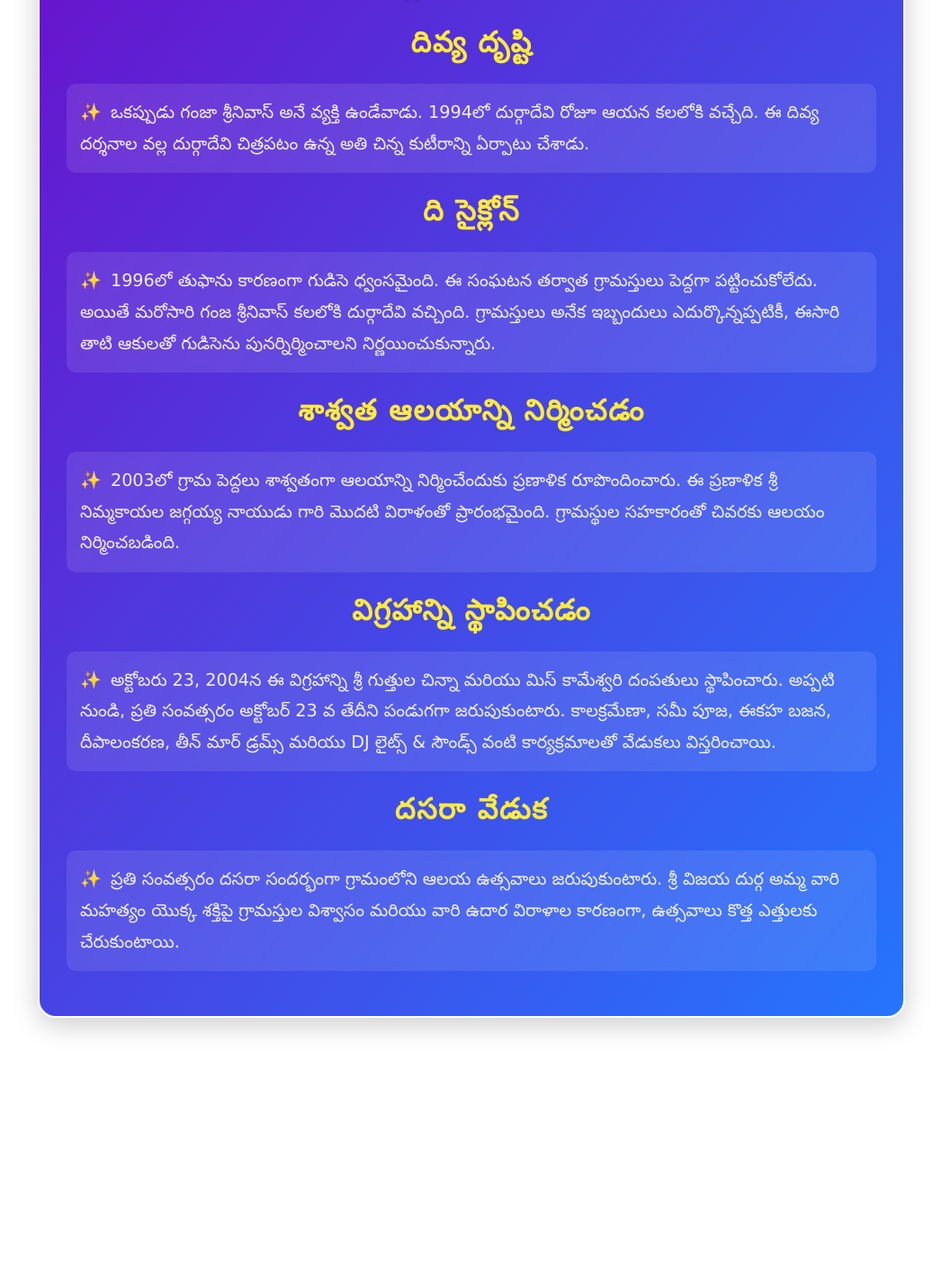
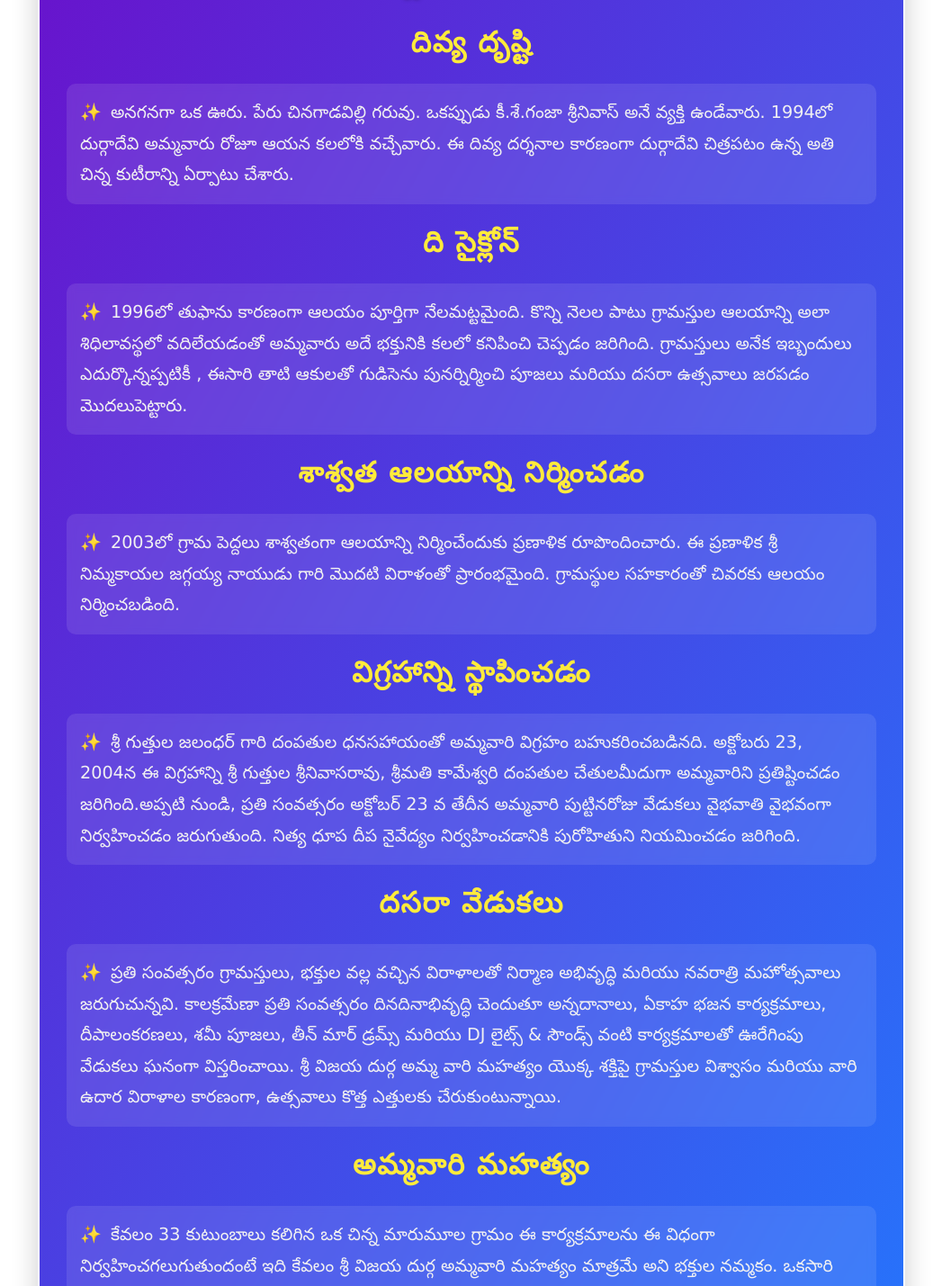
Before and after one commit to Suryalokesh84/Vijaya-durga-temple-website, a React (Vite) app in the folder client/: page /about in a window 1280 px wide. Shown: the part 268-1697 px from the top of the page at 90% size, without its empty margins (116-1163 px from the left). Before the commit the page ends 1439 px from the top, so only its background shows below. Built offline with nearby package versions, Linux system fonts and the light colour scheme.

Commit message:
previous not updated so again i have updated

```diff
--- a/client/src/pages/About.jsx
+++ b/client/src/pages/About.jsx
@@ -9,12 +9,13 @@ const About = () => {
       <div className="about-content">
         <h2 className="section-title">దివ్య దృష్టి</h2>
         <p>
-        ఒకప్పుడు గంజా  శ్రీనివాస్ అనే వ్యక్తి ఉండేవాడు. 1994లో దుర్గాదేవి రోజూ ఆయన కలలోకి వచ్చేది. ఈ దివ్య దర్శనాల వల్ల దుర్గాదేవి చిత్రపటం ఉన్న అతి చిన్న కుటీరాన్ని ఏర్పాటు చేశాడు.
+        అనగనగా ఒక ఊరు. పేరు చినగాడవిల్లి గరువు. ఒకప్పుడు కీ.శే.గంజా  శ్రీనివాస్ అనే వ్యక్తి ఉండేవారు. 1994లో దుర్గాదేవి అమ్మవారు  రోజూ ఆయన కలలోకి వచ్చేవారు. ఈ దివ్య దర్శనాల
+        కారణంగా దుర్గాదేవి చిత్రపటం ఉన్న అతి చిన్న కుటీరాన్ని ఏర్పాటు చేశారు.
         </p>
 
         <h2 className="section-title">ది సైక్లోన్</h2>
         <p>
-        1996లో తుఫాను కారణంగా గుడిసె ధ్వంసమైంది. ఈ సంఘటన తర్వాత గ్రామస్తులు పెద్దగా పట్టించుకోలేదు. అయితే మరోసారి గంజ శ్రీనివాస్ కలలోకి దుర్గాదేవి వచ్చింది. గ్రామస్తులు అనేక ఇబ్బందులు ఎదుర్కొన్నప్పటికీ, ఈసారి తాటి ఆకులతో గుడిసెను పునర్నిర్మించాలని నిర్ణయించుకున్నారు.
+        1996లో తుఫాను కారణంగా ఆలయం పూర్తిగా నేలమట్టమైంది. కొన్ని నెలల పాటు గ్రామస్తుల ఆలయాన్ని అలా శిధిలావస్థలో వదిలేయడంతో అమ్మవారు అదే భక్తునికి కలలో కనిపించి చెప్పడం జరిగింది. గ్రామస్తులు అనేక ఇబ్బందులు ఎదుర్కొన్నప్పటికీ , ఈసారి తాటి ఆకులతో గుడిసెను పునర్నిర్మించి పూజలు మరియు దసరా ఉత్సవాలు జరపడం మొదలుపెట్టారు.
         </p>
 
         <h2 className="section-title">శాశ్వత ఆలయాన్ని నిర్మించడం</h2>
@@ -24,12 +25,22 @@ const About = () => {
 
         <h2 className="section-title">విగ్రహాన్ని స్థాపించడం</h2>
         <p>
-        అక్టోబరు 23, 2004న ఈ విగ్రహాన్ని శ్రీ గుత్తుల చిన్నా మరియు మిస్ కామేశ్వరి దంపతులు స్థాపించారు. అప్పటి నుండి, ప్రతి సంవత్సరం అక్టోబర్ 23 వ తేదీని పండుగగా జరుపుకుంటారు. కాలక్రమేణా, సమీ పూజ, ఈకహ బజన, దీపాలంకరణ, తీన్ మార్ డ్రమ్స్ మరియు DJ లైట్స్ & సౌండ్స్ వంటి కార్యక్రమాలతో వేడుకలు విస్తరించాయి.
+        శ్రీ గుత్తుల జలంధర్ గారి దంపతుల ధనసహాయంతో అమ్మవారి విగ్రహం బహుకరించబడినది.
+        అక్టోబరు 23, 2004న ఈ విగ్రహాన్ని శ్రీ గుత్తుల శ్రీనివాసరావు, శ్రీమతి కామేశ్వరి దంపతుల చేతులమీదుగా అమ్మవారిని ప్రతిష్టించడం జరిగింది.అప్పటి నుండి, ప్రతి సంవత్సరం అక్టోబర్ 23 వ తేదీన అమ్మవారి పుట్టినరోజు వేడుకలు వైభవాతి వైభవంగా నిర్వహించడం జరుగుతుంది. నిత్య  ధూప దీప నైవేద్యం నిర్వహించడానికి పురోహితుని నియమించడం జరిగింది.
         </p>
 
-        <h2 className="section-title">దసరా వేడుక</h2>
+        <h2 className="section-title">దసరా వేడుకలు</h2>
         <p>
-        ప్రతి సంవత్సరం దసరా సందర్భంగా గ్రామంలోని ఆలయ ఉత్సవాలు జరుపుకుంటారు. శ్రీ విజయ దుర్గ అమ్మ వారి మహత్యం యొక్క శక్తిపై గ్రామస్తుల విశ్వాసం మరియు వారి ఉదార విరాళాల కారణంగా, ఉత్సవాలు కొత్త ఎత్తులకు చేరుకుంటాయి.
+        ప్రతి సంవత్సరం గ్రామస్తులు, భక్తుల వల్ల వచ్చిన విరాళాలతో నిర్మాణ అభివృద్ధి మరియు నవరాత్రి మహోత్సవాలు జరుగుచున్నవి. కాలక్రమేణా ప్రతి సంవత్సరం దినదినాభివృద్ధి చెందుతూ అన్నదానాలు, ఏకాహ భజన కార్యక్రమాలు, దీపాలంకరణలు, శమీ పూజలు, తీన్ మార్ డ్రమ్స్ మరియు DJ లైట్స్ & సౌండ్స్ వంటి కార్యక్రమాలతో  ఊరేగింపు వేడుకలు ఘనంగా విస్తరించాయి.
+        శ్రీ విజయ దుర్గ అమ్మ వారి మహత్యం యొక్క శక్తిపై గ్రామస్తుల విశ్వాసం మరియు వారి ఉదార విరాళాల కారణంగా, ఉత్సవాలు కొత్త ఎత్తులకు చేరుకుంటున్నాయి.
+        </p>
+
+        <h2 className="section-title">అమ్మవారి మహత్యం</h2>
+        <p>
+        కేవలం 33 కుటుంబాలు కలిగిన ఒక చిన్న మారుమూల గ్రామం ఈ కార్యక్రమాలను ఈ విధంగా నిర్వహించగలుగుతుందంటే ఇది కేవలం శ్రీ విజయ దుర్గ అమ్మవారి మహత్యం మాత్రమే అని భక్తుల నమ్మకం. ఒకసారి విరాళం ఇచ్చిన భక్తులు ప్రతియేటా వారే ముందుకు వచ్చి అన్నదానాలు మొదలగు కార్యక్రమాలు నిర్వహించడం విశేషం! గుడి నిర్మాణానికి ఎంతో సహకరించిన గ్రామస్తులకు విరాళం ఇచ్చిన దాతలకు ధన్యవాదములు.
+
+        జై విజయదుర్గ!
+
         </p>
       </div>
     </div>
--- a/client/src/pages/Gallery.jsx
+++ b/client/src/pages/Gallery.jsx
@@ -14,7 +14,7 @@ const Gallery = () => {
   useEffect(() => {
     const fetchImages = async () => {
       try {
-        const response = await axios.get('https://vijaya-durga-temple-website.onrender.com/api/images');
+        const response = await axios.get('http://localhost:5000/api/images');
         setImages(response.data); // Set the fetched images in the state
       } catch (error) {
         console.error("Error fetching images:", error);
@@ -73,7 +73,7 @@ const Gallery = () => {
       const newImage = { url: newImageUrl, title: newImageTitle };
 
       try {
-        const response = await axios.post('https://vijaya-durga-temple-website.onrender.com/api/images', newImage);
+        const response = await axios.post('http://localhost:5000/api/images', newImage);
         setImages([...images, response.data]); // Update the state with the new image
         setNewImageUrl('');                    // Clear the form fields
         setNewImageTitle('');
```
Also changed, not shown: client/src/pages/Home.css (line endings or trailing spaces).
